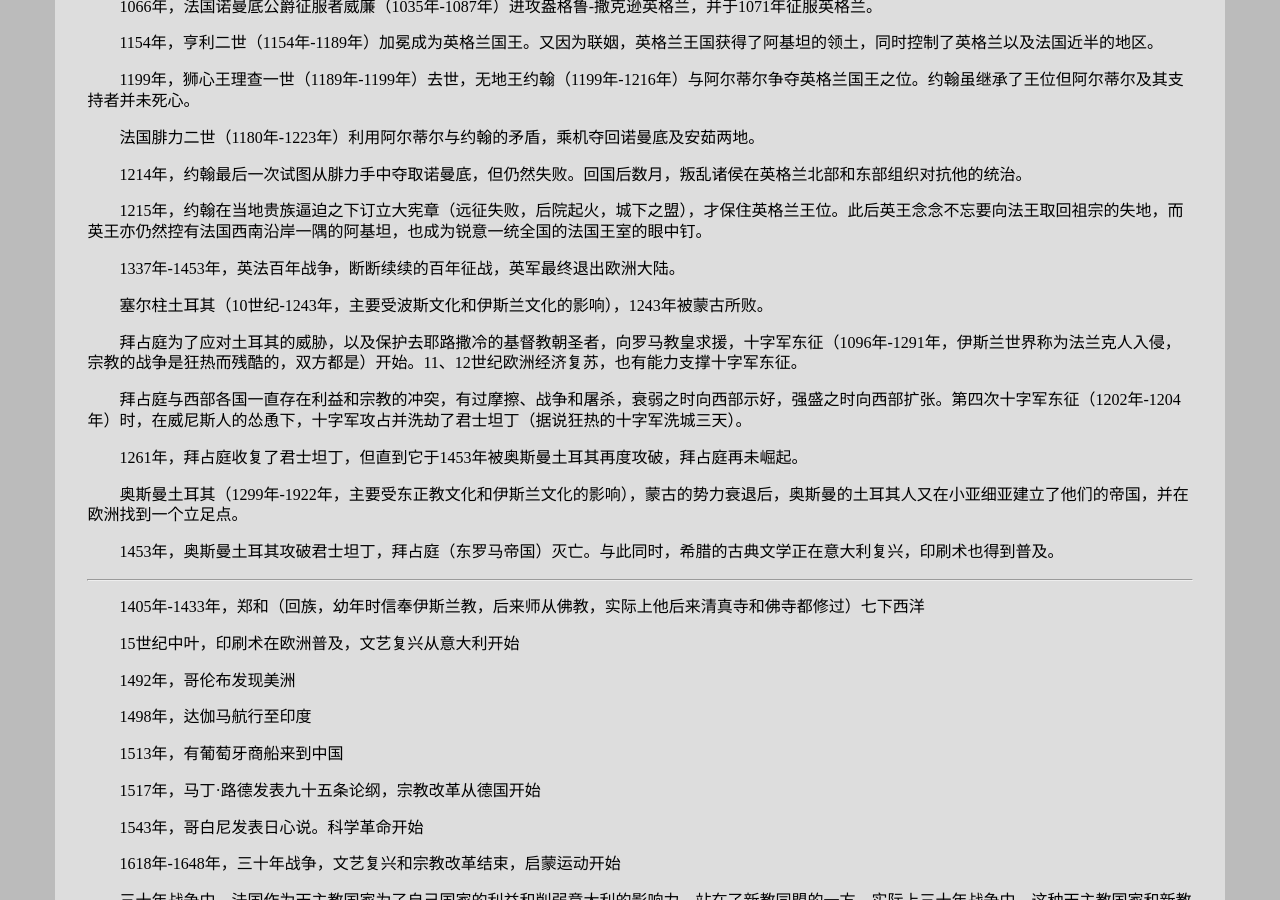
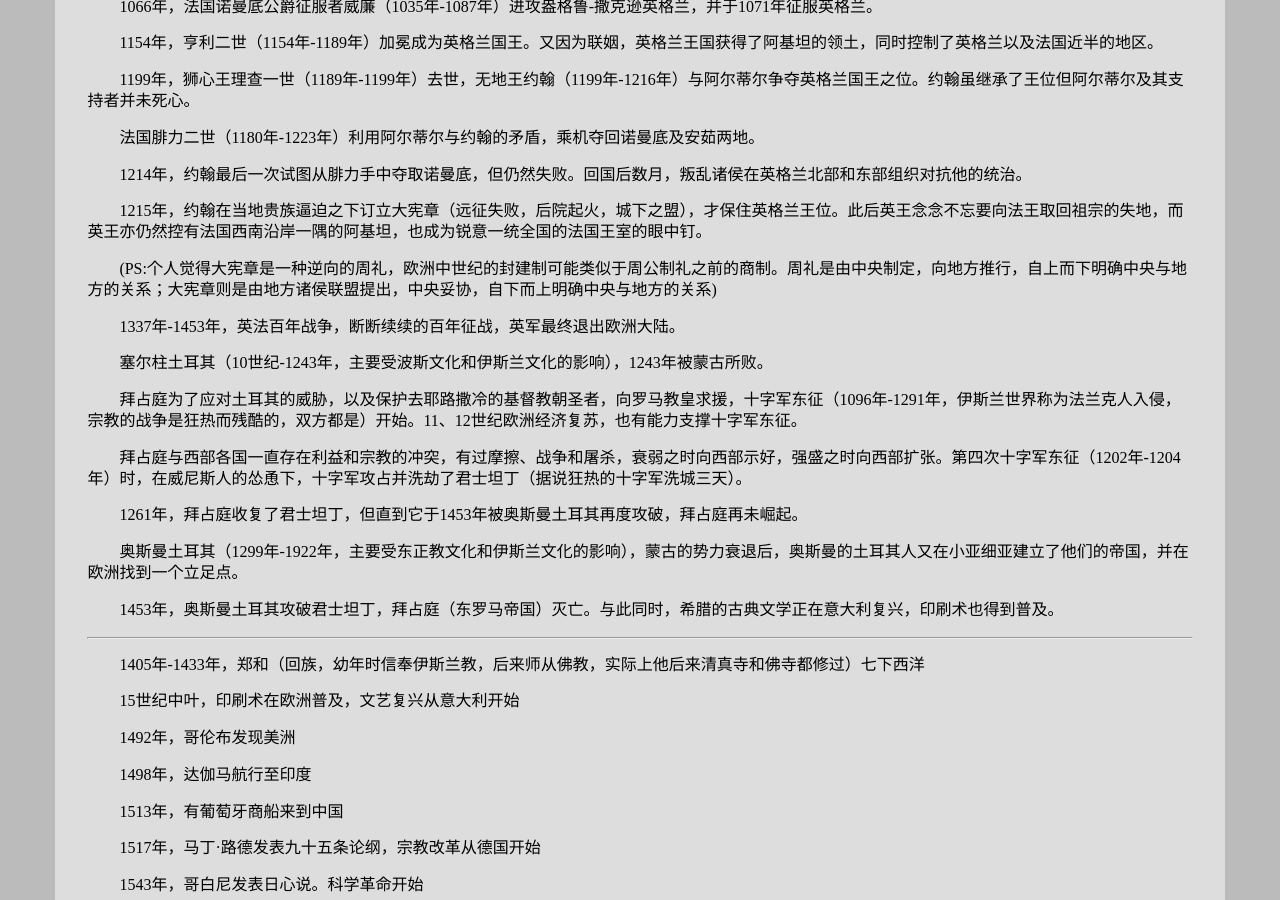
Before and after one commit to leiqin/leiqin.github.io, a Jekyll site: the page built from _posts/2016-01-13-读书笔记：罗马帝国衰亡史.markdown, in a window 1280 px wide and 900 px high, scrolled down 6575 px. Built offline with Jekyll 4.4.1, drawn with Linux system fonts in a browser that asks for light colours; comment, search, counter and statistics services are not loaded.

Commit message:
_ 小修改 添加 PS

```diff
--- a/_posts/2016-01-13-读书笔记：罗马帝国衰亡史.markdown
+++ b/_posts/2016-01-13-读书笔记：罗马帝国衰亡史.markdown
@@ -274,6 +274,8 @@ title: 读书笔记：罗马帝国衰亡史
 
 1215年，约翰在当地贵族逼迫之下订立大宪章（远征失败，后院起火，城下之盟），才保住英格兰王位。此后英王念念不忘要向法王取回祖宗的失地，而英王亦仍然控有法国西南沿岸一隅的阿基坦，也成为锐意一统全国的法国王室的眼中钉。
 
+(PS:个人觉得大宪章是一种逆向的周礼，欧洲中世纪的封建制可能类似于周公制礼之前的商制。周礼是由中央制定，向地方推行，自上而下明确中央与地方的关系；大宪章则是由地方诸侯联盟提出，中央妥协，自下而上明确中央与地方的关系)
+
 1337年-1453年，英法百年战争，断断续续的百年征战，英军最终退出欧洲大陆。
 
 塞尔柱土耳其（10世纪-1243年，主要受波斯文化和伊斯兰文化的影响），1243年被蒙古所败。
```
